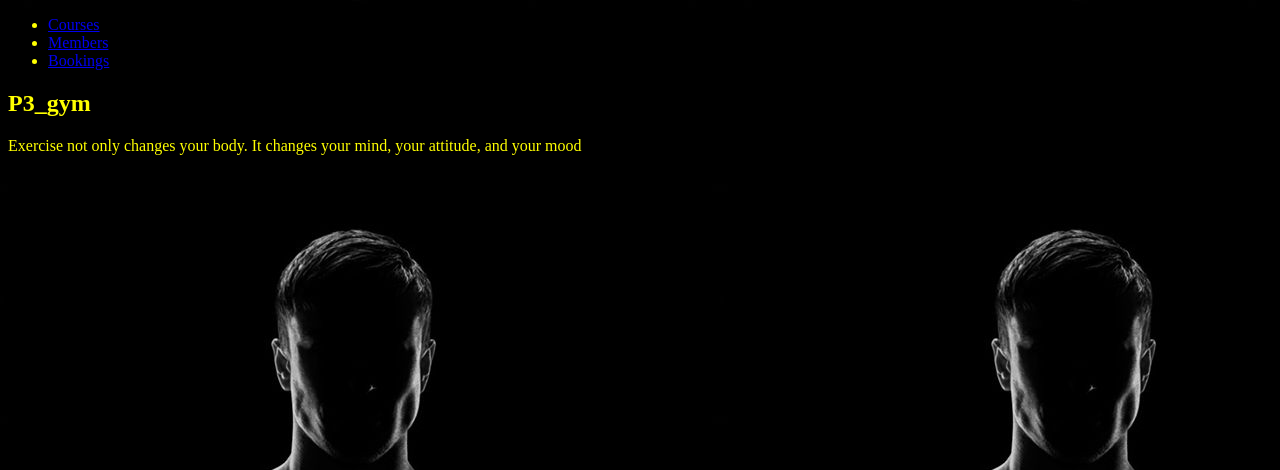
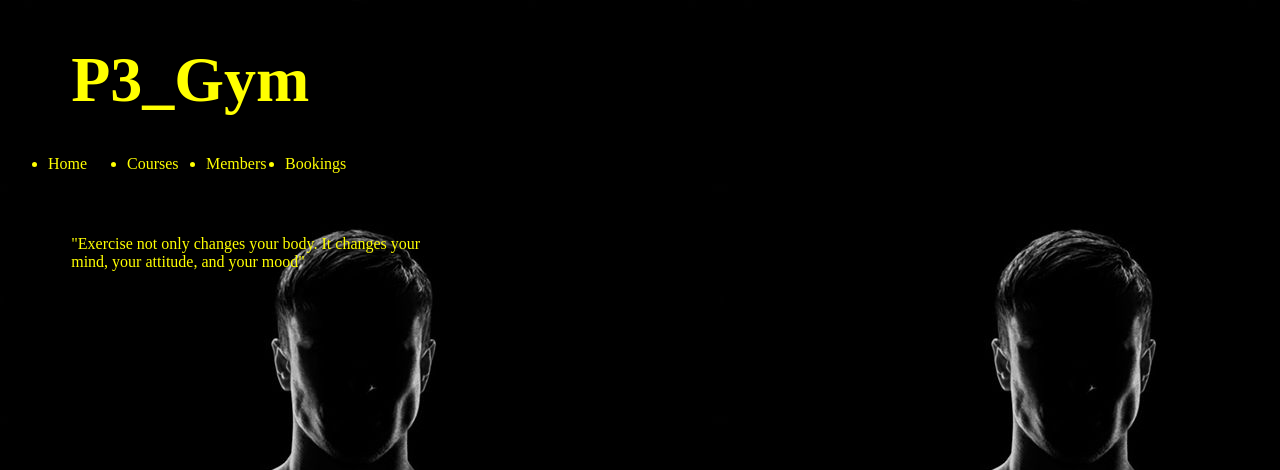
Before and after one commit to moathalzoubi123/gym_project, a Flask app: page / in a window 1280 px wide. Shown: the top 470 px of the page. Run offline with Flask 2, Linux system fonts and the light colour scheme.

Commit message:
almost done

```diff
--- a/static/style.css
+++ b/static/style.css
@@ -3,3 +3,50 @@ body{
     color: yellow;
 
 }
+
+header{
+    height: 6rem;
+    background-color: black;
+    align-items: center;
+    font-size: 2rem;
+}
+
+#logo{
+    margin-left: 5%;
+}
+
+
+body>nav>ul{
+
+    display: flex;
+    width: 25%;
+    height: 3rem;
+}
+
+nav>ul>li>a{
+    color: yellow;
+    text-decoration: none;
+  }
+
+nav>li>a:hover{
+    text-decoration: underline;
+  }
+
+body>nav>ul>li{
+
+flex: 2;
+}
+
+#content{
+
+    display: flex;
+    display: grid;
+    justify-content: center;
+    grid-template-columns: 30% 30% 30%;
+}
+
+/* .container{
+    display: grid;
+    justify-content: center;
+    grid-template-columns: 30% 30% 30%;
+  } */
--- a/templates/base.html
+++ b/templates/base.html
@@ -8,9 +8,16 @@
     <title>P3_gym</title>
 </head>
 <body>
-    <main>
+  <header>
+    <div id="logo">
+        <h1>P3_Gym</h1>
+    </div>
+</header>
         <nav>
           <ul>
+            <li>
+              <a href="/">Home</a>
+            </li>
             <li>
               <a href="/courses">Courses</a>
             </li>
@@ -27,7 +34,6 @@
 
             {% endblock%}
         </section>
-        </main>
       </body>
 </body>
 </html>
--- a/templates/bookings/new.html
+++ b/templates/bookings/new.html
@@ -9,7 +9,7 @@
   <label for="mamber">Select a Member:</label>
     <select name="member_id" id="member">
       {% for member in members %}
-      {% if member.active == True %}
+      {% if member.active == True  %}
       <option value="{{ member.id }}">{{ member.name }}</option>
       {% endif %}
       {% endfor %}
--- a/templates/courses/index.html
+++ b/templates/courses/index.html
@@ -1,7 +1,7 @@
 {% extends 'base.html'%}
 
 {% block content %}
-<h1>P3_Gym Courses</h1>
+<h3>P3_Gym Courses</h3>
 
 
     <nav>
--- a/templates/index.html
+++ b/templates/index.html
@@ -1,7 +1,6 @@
 {% extends 'base.html'%}
 
 {% block content %}
-<h1>P3_gym</h1>
 
-<p> Exercise not only changes your body. It changes your mind, your attitude, and your mood </p>
+<p> "Exercise not only changes your body. It changes your mind, your attitude, and your mood" </p>
 {% endblock %}
--- a/templates/members/index.html
+++ b/templates/members/index.html
@@ -11,6 +11,9 @@
         </li>
     </ul>
 </nav>
+
+
+<article class="container">
 
    {% for member in members %}
 
@@ -26,6 +29,7 @@
          <hr>
         </form>
     </section>
+</article>
 
 {% endfor %}
 {% endblock %}
```
Lines whose indentation alone changed are shown as unchanged.
